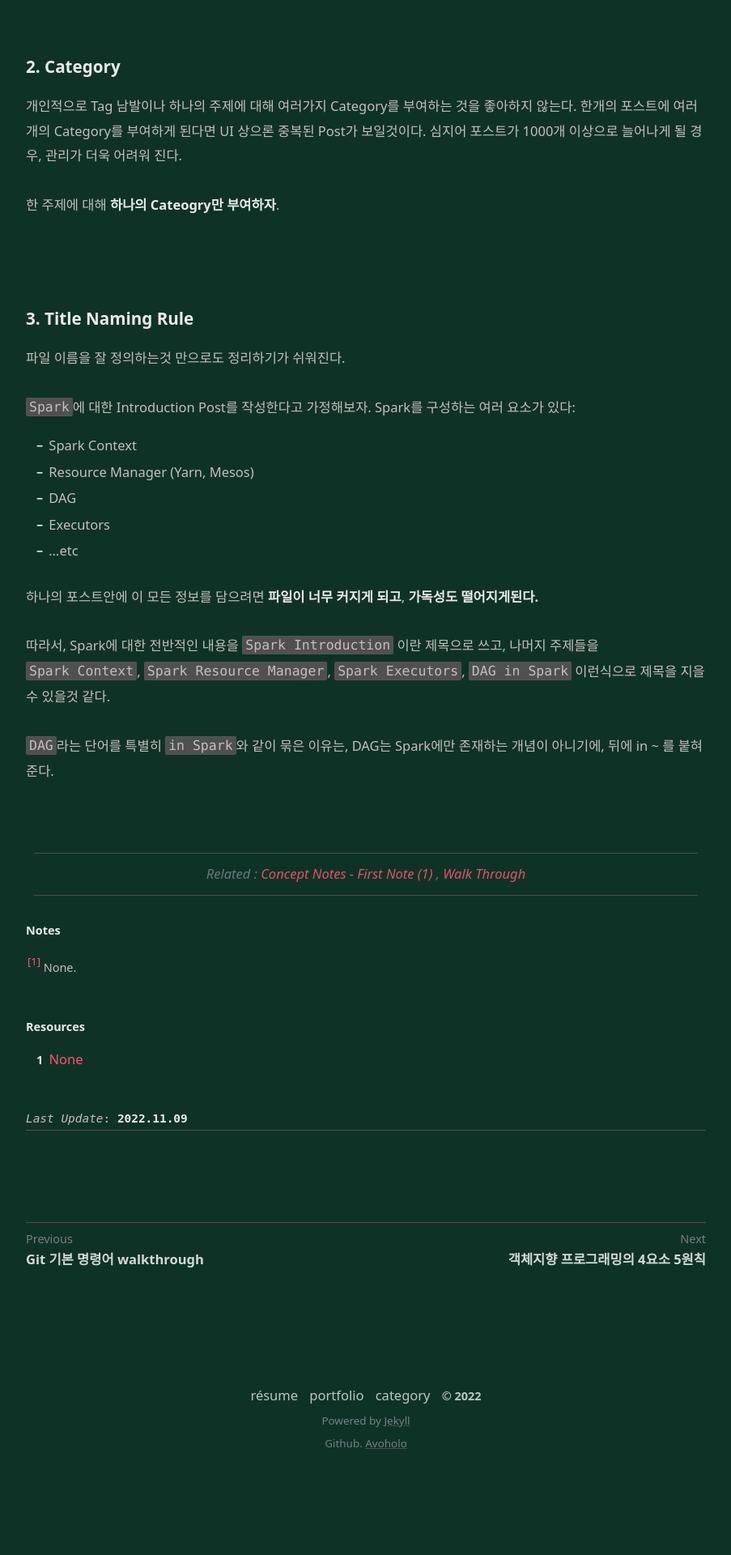
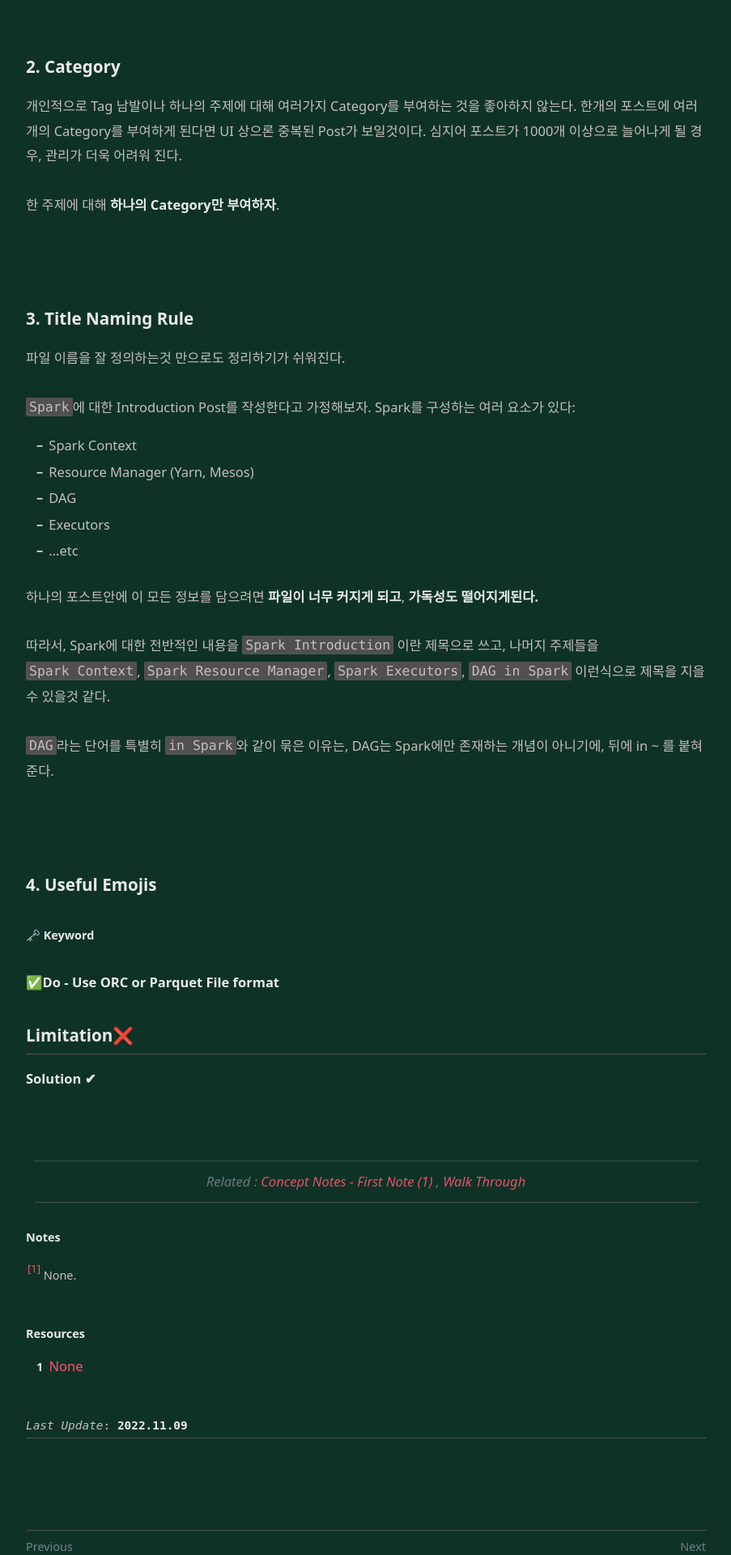
Before and after one commit to avoholo/avoholo.github.io, a Jekyll site: the page built from _posts/Template_naming_rules/2022-11-09-naming-rules.md, in a window 1280 px wide. Shown: the part 1402-3322 px from the top of the page at 81% size, without its empty margins (188-1091 px from the left). Built offline with Jekyll 4.4.1, drawn with Linux system fonts in a browser that asks for light colours; some web fonts are replaced; comment, search, counter and statistics services are not loaded; before the commit the page ends 3230 px from its top, so only the background shows below that.

Commit message:
change theme related css

```diff
--- a/_posts/Template_naming_rules/2022-11-09-naming-rules.md
+++ b/_posts/Template_naming_rules/2022-11-09-naming-rules.md
@@ -32,7 +32,7 @@ image: "/_posts/Template_naming_rules/default_post_image.png"
 
 개인적으로 Tag 남발이나 하나의 주제에 대해 여러가지 Category를 부여하는 것을 좋아하지 않는다. 한개의 포스트에 여러개의 Category를 부여하게 된다면 UI 상으론 중복된 Post가 보일것이다. 심지어 포스트가 1000개 이상으로  늘어나게 될 경우, 관리가 더욱 어려워 진다.
 
-한 주제에 대해 **하나의 Cateogry만 부여하자**.
+한 주제에 대해 **하나의 Category만 부여하자**.
 
 <br>
 
@@ -56,6 +56,20 @@ image: "/_posts/Template_naming_rules/default_post_image.png"
 
 <br>
 
+
+
+#### 4. Useful Emojis
+
+###### 🗝️ Keyword
+
+##### &#9989;Do - Use ORC or Parquet File format
+
+### Limitation&#10060;
+
+**Solution &#10004;**
+
+<br>
+
 > Related :
 > <a href="/concept-notes">Concept Notes - First Note (1) </a>,
 > <a href="/walkthrough">Walk Through</a>
--- a/_sass/main.scss
+++ b/_sass/main.scss
@@ -50,7 +50,8 @@ $spacing-full: 30px;
 $spacing-half: $spacing-full / 2;
 
 // State of devices
-$on-mobile: 768px;
+//$on-mobile: 768px;
+$on-mobile: 700px;
 $on-tablet: 769px;
 $on-desktop: 1024px;
 $on-widescreen: 1152px;
```
